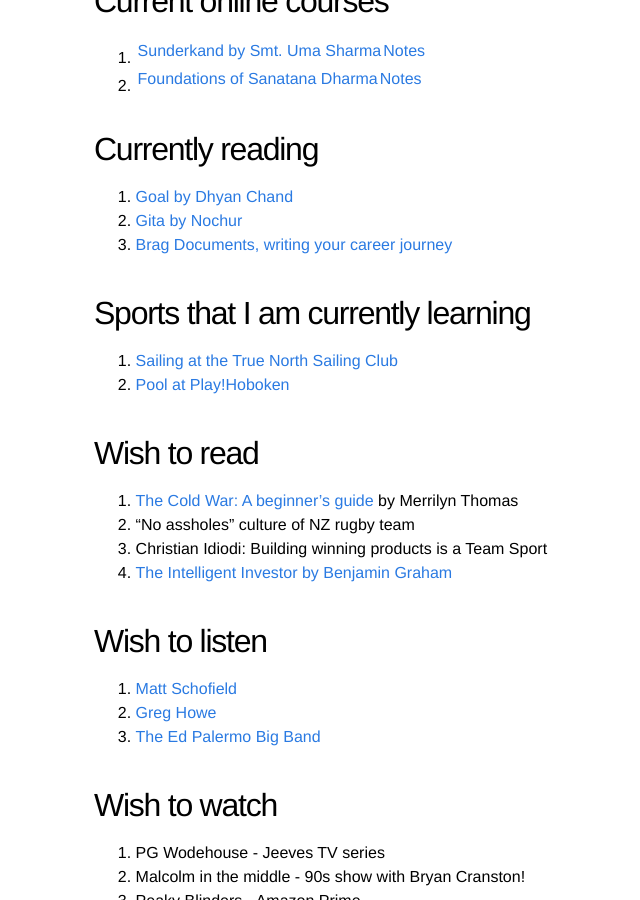
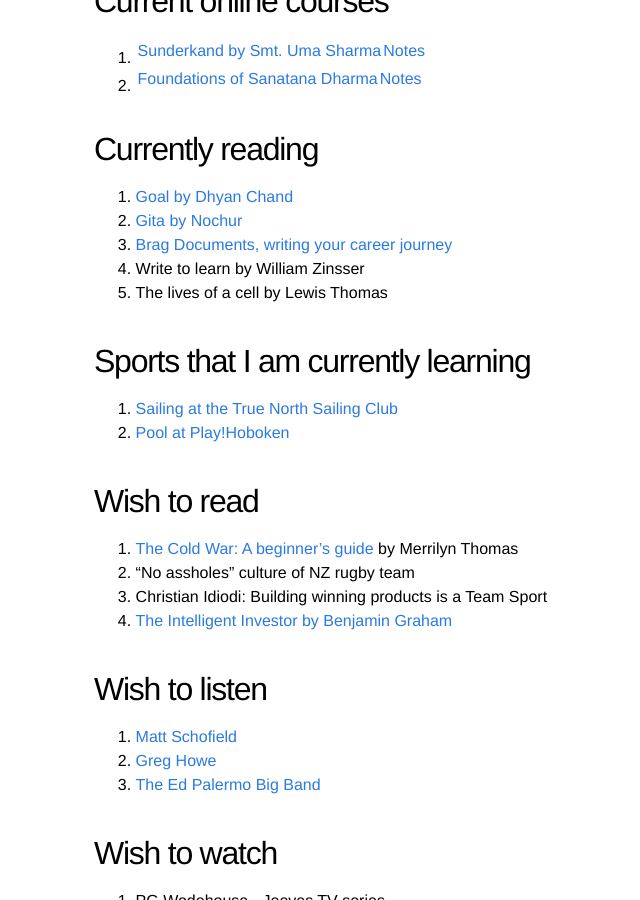
Before and after one commit to kislayabhi/kislayabhi.github.io, a Jekyll site: the page built from _posts/2024-7-23-My-personal-playlist.md, in a window 1280 px wide and 900 px high, scrolled down 2304 px. Shown: the whole window, without its empty margins (146-786 px from the left). Built offline with Jekyll 4.4.1, drawn with Linux system fonts in a browser that asks for light colours; comment, search, counter and statistics services are not loaded.

Commit message:
Update 2024-7-23-My-personal-playlist.md

```diff
--- a/_posts/2024-7-23-My-personal-playlist.md
+++ b/_posts/2024-7-23-My-personal-playlist.md
@@ -78,6 +78,8 @@ I only recently realized that there are certain things out there in the world th
 1. [Goal by Dhyan Chand](http://bharatiyahockey.org/granthalaya/goal/)
 2. [Gita by Nochur](https://voiceofrishis.myshopify.com/products/srimad-bhagavad-gita-elixir-of-eternal-wisdom-paperback)
 3. [Brag Documents, writing your career journey](https://jvns.ca/blog/brag-documents/)
+4. Write to learn by William Zinsser
+5. The lives of a cell by Lewis Thomas
 
 ## Sports that I am currently learning
 1. [Sailing at the True North Sailing Club](https://sailtruenorth.com/)
```
